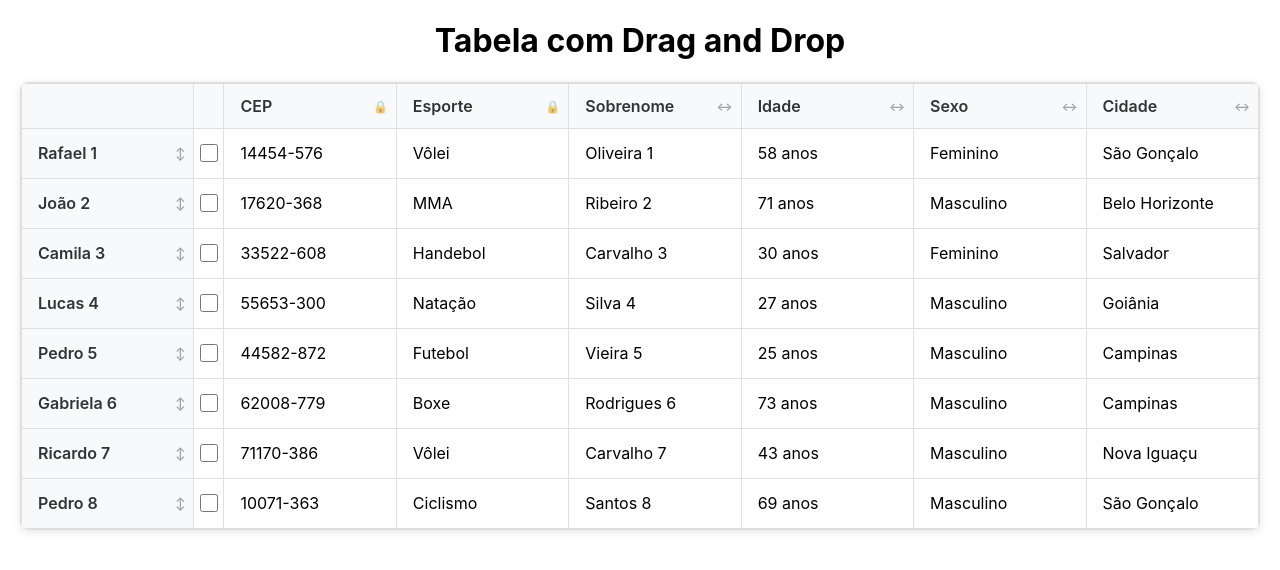
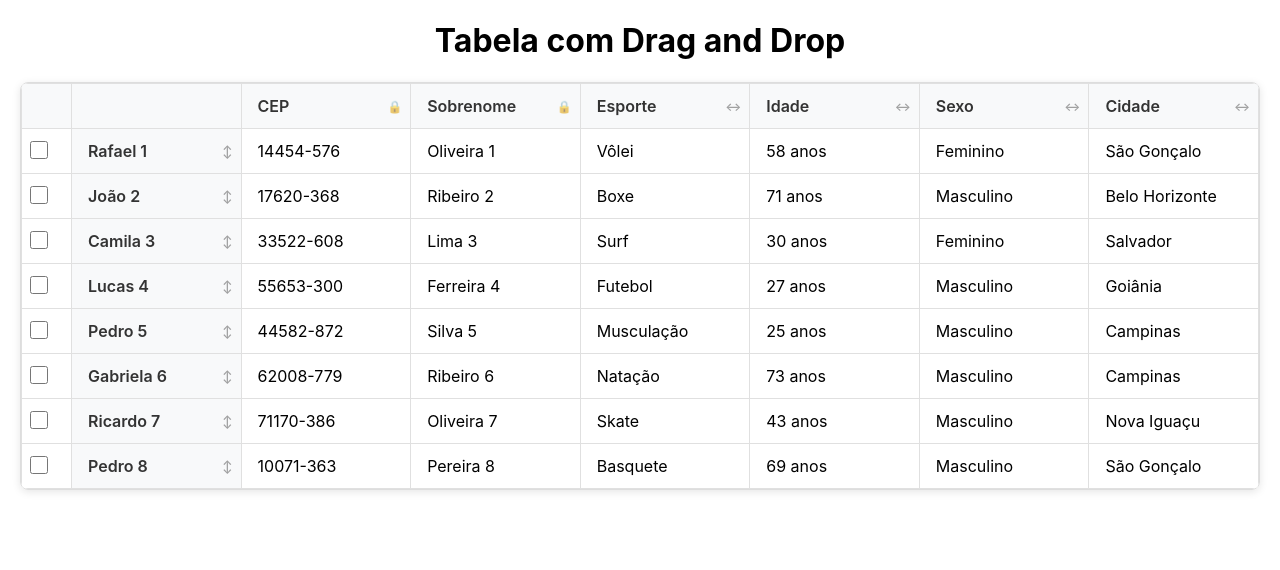
Before and after one commit to imbroisi/react-18-general, a React (Create React App) app: page / in a window 1280 px wide. Shown: the top 570 px of the page. Built offline with nearby package versions, Linux system fonts and the light colour scheme.

Commit message:
linhas drag and drop

```diff
--- a/src/App.tsx
+++ b/src/App.tsx
@@ -44,15 +44,11 @@ function App() {
       } while (nomesUsados.has(nomeCompleto));
       nomesUsados.add(nomeCompleto);
 
-      // Checkbox (será gerenciado pelo componente)
-      row.push(''); // Placeholder para checkbox
+
 
       // CEP (formato: 00000-000)
       const cep = `${String(Math.floor(Math.random() * 90000) + 10000)}-${String(Math.floor(Math.random() * 900) + 100)}`;
       row.push(cep);
-
-      // Esporte
-      row.push(esportes[Math.floor(Math.random() * esportes.length)]);
 
       // Sobrenome com número sequencial
       const sobrenome = sobrenomes[Math.floor(Math.random() * sobrenomes.length)];
@@ -60,6 +56,9 @@ function App() {
 
       // Sobrenome
       row.push(sobrenomeComNumero);
+
+      // Esporte
+      row.push(esportes[Math.floor(Math.random() * esportes.length)]);
 
       // Idade (18-80 anos)
       row.push(Math.floor(Math.random() * 63) + 18 + ' anos');
@@ -82,14 +81,14 @@ function App() {
 
       <DraggableTable
         rows={8}
-        cols={7}
+        cols={6}
         data={tableData}
-        columnHeaders={['', 'CEP', 'Esporte', 'Sobrenome', 'Idade', 'Sexo', 'Cidade']}
+        columnHeaders={['CEP', 'Sobrenome', 'Esporte', 'Idade', 'Sexo', 'Cidade']}
         rowHeaders={Array.from({ length: 8 }, (_, i) => {
           const nome = nomes[Math.floor(Math.random() * nomes.length)];
           return `${nome} ${i + 1}`;
         })}
-        fixedColumns={3}
+        fixedColumns={2}
       />
 
       {/* <NestedDivs leftMargin={120}
--- a/src/components/DraggableTable.css
+++ b/src/components/DraggableTable.css
@@ -11,6 +11,7 @@
   border-collapse: collapse;
   background: white;
   font-family: -apple-system, BlinkMacSystemFont, 'Segoe UI', Roboto, sans-serif;
+  table-layout: fixed;
 }
 
 .draggable-table th,
@@ -18,7 +19,6 @@
   border: 1px solid #e0e0e0;
   padding: 12px 16px;
   text-align: left;
-  min-width: 120px;
   position: relative;
 }
 
@@ -92,10 +92,10 @@
   cursor: default;
   user-select: none;
   position: relative;
-  width: 20px !important;
-  min-width: 20px !important;
-  max-width: 20px !important;
-  padding: 12px 2px !important;
+  width: 50px !important;
+  min-width: 50px !important;
+  max-width: 50px !important;
+  padding: 8px 4px !important;
   box-sizing: border-box !important;
 }
 
@@ -150,10 +150,71 @@
 /* Checkbox styling */
 .checkbox-cell {
   text-align: center;
-  width: 20px !important;
-  min-width: 30px !important;
-  max-width: 20px !important;
-  padding: 12px 2px !important;
+  width: 50px !important;
+  min-width: 50px !important;
+  max-width: 50px !important;
+  padding: 8px 4px !important;
+  box-sizing: border-box !important;
+}
+
+/* Override general table cell rules for checkbox */
+.draggable-table td.checkbox-cell {
+  width: 50px !important;
+  min-width: 50px !important;
+  max-width: 50px !important;
+  padding: 8px 4px !important;
+  box-sizing: border-box !important;
+}
+
+.draggable-table th.checkbox-header {
+  width: 50px !important;
+  min-width: 50px !important;
+  max-width: 50px !important;
+  padding: 8px 4px !important;
+  box-sizing: border-box !important;
+  flex-shrink: 0 !important;
+}
+
+/* Force checkbox column width */
+.draggable-table th:first-child {
+  width: 50px !important;
+  min-width: 50px !important;
+  max-width: 50px !important;
+  padding: 8px 4px !important;
+  box-sizing: border-box !important;
+}
+
+.draggable-table td:first-child {
+  width: 50px !important;
+  min-width: 50px !important;
+  max-width: 50px !important;
+  padding: 8px 4px !important;
+  box-sizing: border-box !important;
+}
+
+/* Second column (names) - wider width for names */
+.draggable-table th:first-child + th {
+  width: auto !important;
+  min-width: 200px !important;
+  max-width: none !important;
+  padding: 12px 16px !important;
+  box-sizing: border-box !important;
+}
+
+.draggable-table td:first-child + td {
+  width: auto !important;
+  min-width: 200px !important;
+  max-width: none !important;
+  padding: 12px 16px !important;
+  box-sizing: border-box !important;
+}
+
+/* Override general table cell rules for checkbox */
+.draggable-table td.checkbox-cell {
+  width: 50px !important;
+  min-width: 50px !important;
+  max-width: 50px !important;
+  padding: 8px 4px !important;
   box-sizing: border-box !important;
 }
 
--- a/src/components/DraggableTable.tsx
+++ b/src/components/DraggableTable.tsx
@@ -95,7 +95,7 @@ const DraggableTable: React.FC<DraggableTableProps> = ({
         const cell = headerCells[i] as HTMLElement;
         const cellRect = cell.getBoundingClientRect();
         if (e.clientX >= cellRect.left && e.clientX <= cellRect.right) {
-          targetDisplayIndex = i - 1; // Subtract 1 for corner cell
+          targetDisplayIndex = i - 2; // Subtract 2 for corner cell and checkbox column
           break;
         }
       }
@@ -193,10 +193,11 @@ const DraggableTable: React.FC<DraggableTableProps> = ({
         <thead>
           <tr>
             <th className="corner-cell"></th>
+            <th className="checkbox-header"></th>
             {columnOrder.map((originalColIndex, displayIndex) => (
               <th
                 key={originalColIndex}
-                className={`${displayIndex === 0 ? 'checkbox-header' : displayIndex < fixedColumns ? 'fixed-header' : 'draggable-header'} ${dragState.isDragging && dragState.type === 'column' && dragState.index === displayIndex ? 'dragging' : ''}`}
+                className={`${displayIndex < fixedColumns ? 'fixed-header' : 'draggable-header'} ${dragState.isDragging && dragState.type === 'column' && dragState.index === displayIndex ? 'dragging' : ''}`}
                 onMouseDown={displayIndex < fixedColumns ? undefined : (e) => handleMouseDown(e, 'column', displayIndex)}
               >
                 {columnHeaders ? columnHeaders[originalColIndex] : `Col ${originalColIndex + 1}`}
@@ -214,6 +215,16 @@ const DraggableTable: React.FC<DraggableTableProps> = ({
                 className={`draggable-row ${dragState.isDragging && dragState.type === 'row' && dragState.index === displayIndex ? 'dragging' : ''} ${checkedRows.has(rowId) ? 'checked-row' : ''}`}
               >
                 <td
+                  className={`checkbox-cell ${dragState.isDragging && dragState.type === 'row' && dragState.index === displayIndex ? 'dragging' : ''} ${checkedRows.has(rowId) ? 'checked-row' : ''}`}
+                >
+                  <input
+                    type="checkbox"
+                    checked={checkedRows.has(rowId)}
+                    onChange={() => handleCheckboxChange(row)}
+                    className="row-checkbox"
+                  />
+                </td>
+                <td
                   className={`row-header ${dragState.isDragging && dragState.type === 'row' && dragState.index === displayIndex ? 'dragging' : ''} ${checkedRows.has(rowId) ? 'checked-row' : ''}`}
                   onMouseDown={(e) => handleMouseDown(e, 'row', displayIndex)}
                 >
@@ -223,8 +234,6 @@ const DraggableTable: React.FC<DraggableTableProps> = ({
                   <td
                     key={originalColIndex}
                     className={`table-cell ${
-                      colDisplayIndex === 0 ? 'checkbox-cell checkbox-column' : ''
-                    } ${
                       dragState.isDragging && dragState.type === 'column' && dragState.index === colDisplayIndex
                         ? 'dragging-column-cell'
                         : dragState.isDragging && dragState.type === 'row' && dragState.index === displayIndex
@@ -232,16 +241,7 @@ const DraggableTable: React.FC<DraggableTableProps> = ({
                         : ''
                     } ${checkedRows.has(rowId) ? 'checked-row' : ''}`}
                   >
-                    {colDisplayIndex === 0 ? (
-                      <input
-                        type="checkbox"
-                        checked={checkedRows.has(rowId)}
-                        onChange={() => handleCheckboxChange(row)}
-                        className="row-checkbox"
-                      />
-                    ) : (
-                      row[originalColIndex]
-                    )}
+                    {row[originalColIndex]}
                   </td>
                 ))}
               </tr>
```
